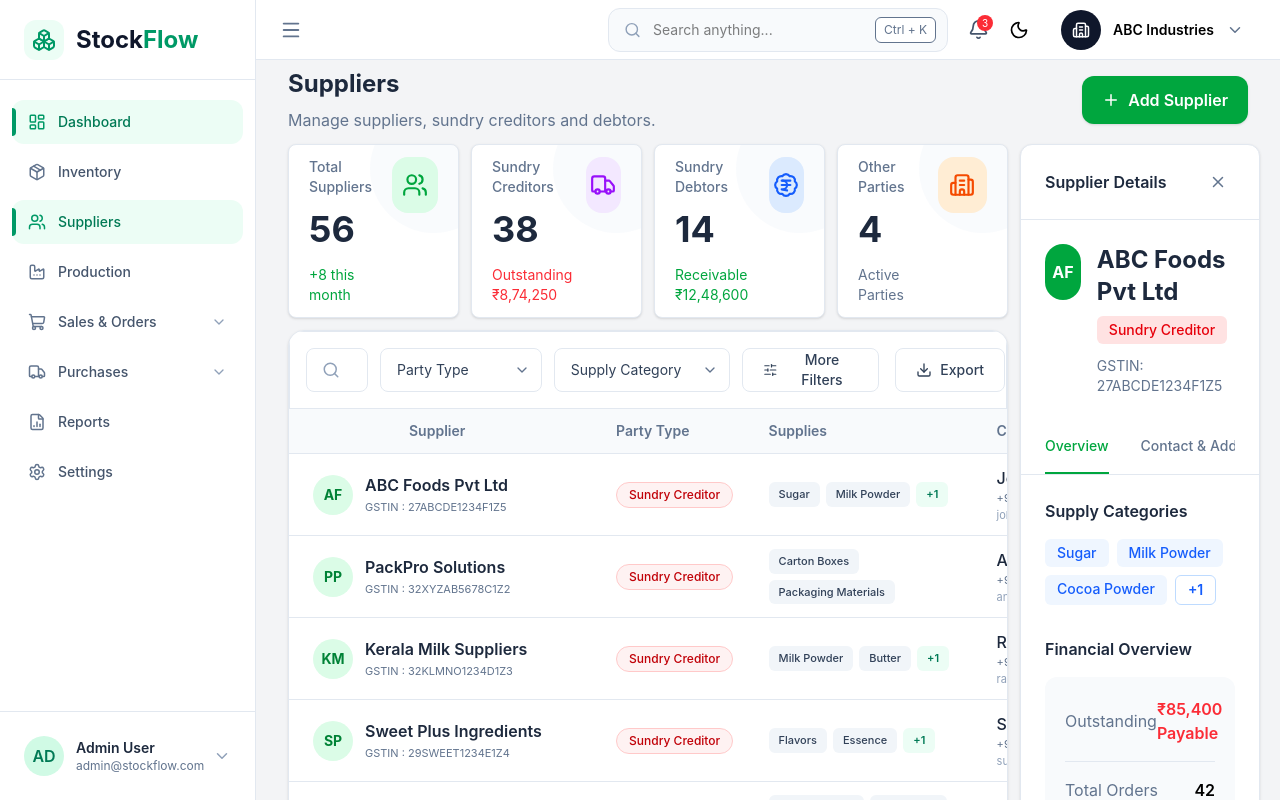
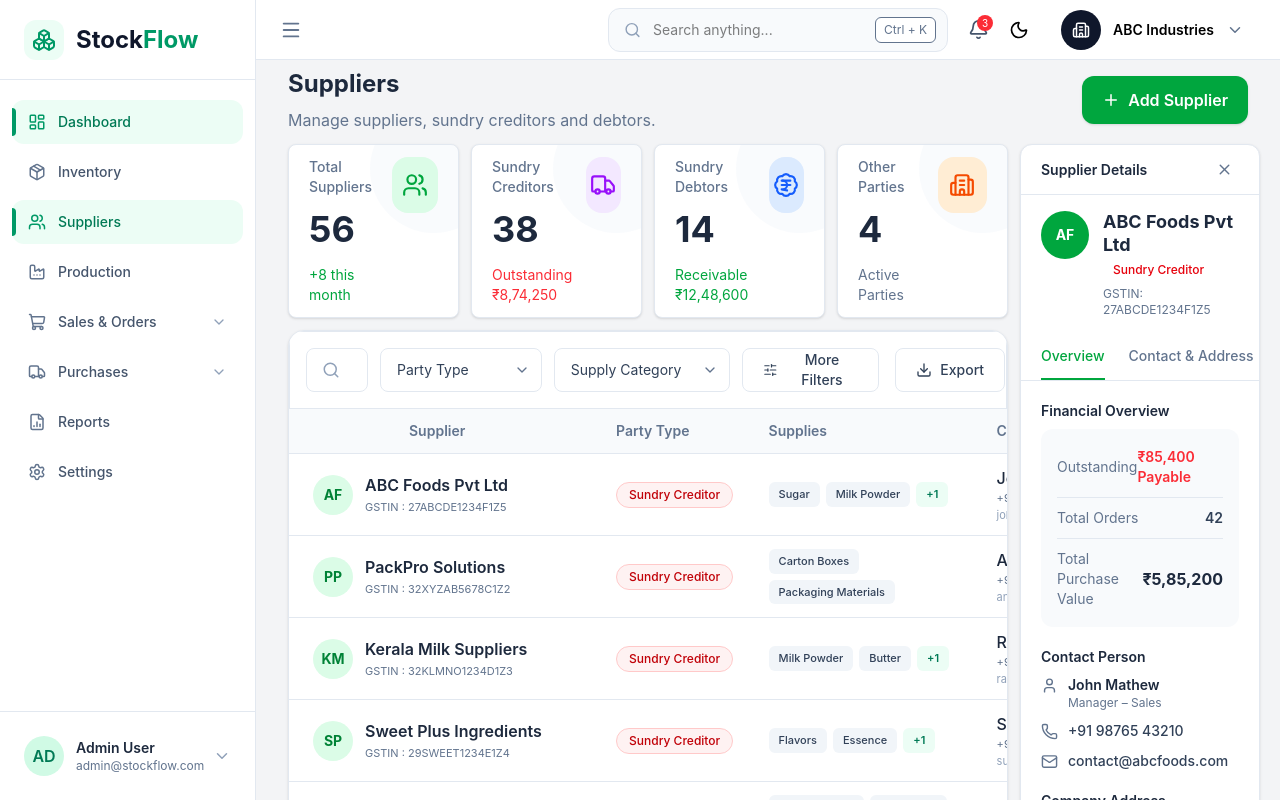
Before and after one commit to AljasMuthukadan/stockflow, a React (Vite) app in the folder client/: page /dashboard/suppliers in a window 1280 px wide. Built offline with nearby package versions, Linux system fonts and the light colour scheme.

Commit message:
supplier ui fixed

```diff
--- a/client/src/components/suppliers/SupplierProfile.jsx
+++ b/client/src/components/suppliers/SupplierProfile.jsx
@@ -82,52 +82,53 @@ export default function SupplierProfile() {
   ];
 
   return (
-    <div className="w-full overflow-hidden rounded-xl  border border-slate-200 bg-white shadow-sm">
+    <div className="w-full overflow-hidden mb-3 rounded-xl border border-slate-200 bg-white shadow-sm">
+
       {/* Header */}
-
-      <div className="flex items-center justify-between border-b border-slate-200 px-6 py-5">
-        <h2 className="text-md font-semibold text-slate-800">
+      <div className="flex items-center justify-between border-b border-slate-200 px-5 py-2.5">
+        <h2 className="text-sm font-semibold text-slate-800">
           Supplier Details
         </h2>
 
-        <button className="rounded-lg p-2 text-slate-500 transition hover:bg-slate-100">
-          <X size={18} />
+        <button className="rounded-lg p-1.5 text-slate-500 transition hover:bg-slate-100">
+          <X size={17} />
         </button>
       </div>
 
-      {/* Supplier */}
+      {/* Supplier Header */}
+      <div className="px-5 py-4">
+        <div className="flex items-start gap-3.5">
 
-      <div className="px-6 py-6">
-        <div className="flex items-start gap-4">
-          <div className="flex h-14 w-14 items-center justify-center rounded-full bg-green-600 text-md font-bold text-white">
+          <div className="flex h-12 w-12 shrink-0 items-center justify-center rounded-full bg-green-600 text-sm font-bold text-white">
             {supplier.avatar}
           </div>
 
-          <div>
-            <h3 className="text-2xl font-bold text-slate-800">
+          <div className="min-w-0">
+            <h3 className="text-lg font-bold leading-tight text-slate-800">
               {supplier.company}
             </h3>
 
-            <span className="mt-2 inline-flex rounded-md bg-red-100 px-3 py-1 text-sm font-medium text-red-600">
+            <span className="mt-1 inline-flex rounded-md px-2.5 py-0.5 text-xs font-medium text-red-600">
               {supplier.partyType}
             </span>
 
-            <p className="mt-3 text-sm text-slate-500">
+            <p className="mt-1.5 text-xs text-slate-500">
               GSTIN: {supplier.gst}
             </p>
           </div>
+
         </div>
       </div>
 
       {/* Tabs */}
+      <div className="border-b border-slate-200 px-5">
+        <div className="flex gap-6">
 
-      <div className="border-b border-slate-200 px-6">
-        <div className="flex gap-8 overflow-x-auto">
           {tabs.map((tab) => (
             <button
               key={tab.id}
               onClick={() => setActiveTab(tab.id)}
-              className={`border-b-2 py-4 text-sm font-medium whitespace-nowrap transition ${
+              className={`border-b-2 py-3 text-sm font-medium whitespace-nowrap transition ${
                 activeTab === tab.id
                   ? "border-green-600 text-green-600"
                   : "border-transparent text-slate-500 hover:text-slate-700"
@@ -136,116 +137,104 @@ export default function SupplierProfile() {
               {tab.label}
             </button>
           ))}
+
         </div>
       </div>
 
-      <div className="p-6">
+      {/* Content */}
+      <div className="p-5">
+
         {/* ========================= */}
         {/* OVERVIEW TAB */}
         {/* ========================= */}
 
         {activeTab === "overview" && (
-          <div className="space-y-8">
-
-            {/* Categories */}
-
-            <section>
-              <h4 className="mb-4 font-semibold text-slate-800">
-                Supply Categories
-              </h4>
-
-              <div className="flex flex-wrap gap-2">
-                {supplier.categories.map((item) => (
-                  <span
-                    key={item}
-                    className="rounded-md bg-blue-50 px-3 py-1 text-sm font-medium text-blue-600"
-                  >
-                    {item}
-                  </span>
-                ))}
-
-                <span className="rounded-md border border-blue-200 px-3 py-1 text-sm font-semibold text-blue-600">
-                  +1
-                </span>
-              </div>
-            </section>
+          <div className="space-y-5">
 
             {/* Financial */}
-
             <section>
-              <h4 className="mb-4 font-semibold text-slate-800">
+              <h4 className="mb-2 text-sm font-semibold text-slate-800">
                 Financial Overview
               </h4>
 
-              <div className="rounded-xl bg-slate-50 p-5">
+              <div className="rounded-xl bg-slate-50 px-4 py-2">
 
-                <div className="flex items-center justify-between border-b border-slate-200 pb-4">
-                  <span className="text-slate-500">
+                <div className="flex items-center justify-between border-b border-slate-200 py-2.5">
+                  <span className="text-sm text-slate-500">
                     Outstanding
                   </span>
 
-                  <span className="font-semibold text-red-500">
+                  <span className="text-sm font-semibold text-red-500">
                     {supplier.outstanding} {supplier.outstandingType}
                   </span>
                 </div>
 
-                <div className="flex items-center justify-between border-b border-slate-200 py-4">
-                  <span className="text-slate-500">
+                <div className="flex items-center justify-between border-b border-slate-200 py-2.5">
+                  <span className="text-sm text-slate-500">
                     Total Orders
                   </span>
 
-                  <span className="font-semibold">
+                  <span className="text-sm font-semibold text-slate-700">
                     {supplier.totalOrders}
                   </span>
                 </div>
 
-                <div className="flex items-center justify-between pt-4">
-                  <span className="text-slate-500">
+                <div className="flex items-center justify-between py-2.5">
+                  <span className="text-sm text-slate-500">
                     Total Purchase Value
                   </span>
 
-                  <span className="text-lg font-bold text-slate-800">
+                  <span className="text-base font-bold text-slate-800">
                     {supplier.totalPurchase}
                   </span>
                 </div>
 
               </div>
             </section>
-                        {/* Contact Person */}
 
+            {/* Contact Person */}
             <section>
-              <h4 className="mb-4 font-semibold text-slate-800">
+              <h4 className="mb-2 text-sm font-semibold text-slate-800">
                 Contact Person
               </h4>
 
-              <div className="space-y-5">
+              <div className="space-y-2.5">
 
-                <div className="flex items-start gap-3">
-                  <User size={18} className="mt-1 text-slate-500" />
+                <div className="flex items-start gap-2.5">
+                  <User
+                    size={17}
+                    className="mt-0.5 shrink-0 text-slate-500"
+                  />
 
                   <div>
-                    <h5 className="font-semibold text-slate-800">
+                    <h5 className="text-sm font-semibold text-slate-800">
                       {supplier.contact.name}
                     </h5>
 
-                    <p className="text-sm text-slate-500">
+                    <p className="text-xs text-slate-500">
                       {supplier.contact.designation}
                     </p>
                   </div>
                 </div>
 
-                <div className="flex items-center gap-3">
-                  <Phone size={18} className="text-slate-500" />
+                <div className="flex items-center gap-2.5">
+                  <Phone
+                    size={17}
+                    className="shrink-0 text-slate-500"
+                  />
 
-                  <span className="font-medium text-slate-700">
+                  <span className="text-sm font-medium text-slate-700">
                     {supplier.contact.phone}
                   </span>
                 </div>
 
-                <div className="flex items-center gap-3">
-                  <Mail size={18} className="text-slate-500" />
+                <div className="flex items-center gap-2.5">
+                  <Mail
+                    size={17}
+                    className="shrink-0 text-slate-500"
+                  />
 
-                  <span className="font-medium text-slate-700">
+                  <span className="break-all text-sm font-medium text-slate-700">
                     {supplier.contact.email}
                   </span>
                 </div>
@@ -254,24 +243,30 @@ export default function SupplierProfile() {
             </section>
 
             {/* Company Address */}
-
             <section>
-              <h4 className="mb-4 font-semibold text-slate-800">
+              <h4 className="mb-2 text-sm font-semibold text-slate-800">
                 Company Address
               </h4>
 
-              <div className="flex items-start gap-3">
-                <MapPin size={18} className="mt-1 text-slate-500" />
+              <div className="flex items-start gap-2.5">
 
-                <div>
-                  <h5 className="font-semibold text-slate-800">
+                <MapPin
+                  size={17}
+                  className="mt-0.5 shrink-0 text-slate-500"
+                />
+
+                <div className="min-w-0">
+
+                  <h5 className="text-sm font-semibold text-slate-800">
                     {supplier.address.company}
                   </h5>
 
-                  <p className="mt-1 whitespace-pre-line text-slate-600">
+                  <p className="mt-1 whitespace-pre-line text-sm leading-5 text-slate-600">
                     {supplier.address.address}
                   </p>
+
                 </div>
+
               </div>
             </section>
 
@@ -283,57 +278,79 @@ export default function SupplierProfile() {
         {/* ====================== */}
 
         {activeTab === "contact" && (
-          <div className="space-y-8">
+          <div className="space-y-6">
 
             <div>
-              <h4 className="mb-5 text-lg font-semibold">
+              <h4 className="mb-3 text-base font-semibold text-slate-800">
                 Contact Information
               </h4>
 
-              <div className="space-y-5">
+              <div className="space-y-3">
 
-                <div className="flex items-center gap-3">
-                  <User size={18} className="text-slate-500" />
+                <div className="flex items-center gap-2.5">
+                  <User
+                    size={17}
+                    className="shrink-0 text-slate-500"
+                  />
+
                   <div>
-                    <p className="font-semibold">
+                    <p className="text-sm font-semibold text-slate-800">
                       {supplier.contact.name}
                     </p>
-                    <p className="text-sm text-slate-500">
+
+                    <p className="text-xs text-slate-500">
                       {supplier.contact.designation}
                     </p>
                   </div>
                 </div>
 
-                <div className="flex items-center gap-3">
-                  <Phone size={18} className="text-slate-500" />
-                  <span>{supplier.contact.phone}</span>
+                <div className="flex items-center gap-2.5">
+                  <Phone
+                    size={17}
+                    className="shrink-0 text-slate-500"
+                  />
+
+                  <span className="text-sm text-slate-700">
+                    {supplier.contact.phone}
+                  </span>
                 </div>
 
-                <div className="flex items-center gap-3">
-                  <Mail size={18} className="text-slate-500" />
-                  <span>{supplier.contact.email}</span>
+                <div className="flex items-center gap-2.5">
+                  <Mail
+                    size={17}
+                    className="shrink-0 text-slate-500"
+                  />
+
+                  <span className="break-all text-sm text-slate-700">
+                    {supplier.contact.email}
+                  </span>
                 </div>
 
               </div>
             </div>
 
             <div>
-              <h4 className="mb-5 text-lg font-semibold">
+              <h4 className="mb-3 text-base font-semibold text-slate-800">
                 Address
               </h4>
 
-              <div className="flex items-start gap-3">
-                <MapPin size={18} className="mt-1 text-slate-500" />
+              <div className="flex items-start gap-2.5">
+
+                <MapPin
+                  size={17}
+                  className="mt-0.5 shrink-0 text-slate-500"
+                />
 
                 <div>
-                  <p className="font-semibold">
+                  <p className="text-sm font-semibold text-slate-800">
                     {supplier.address.company}
                   </p>
 
-                  <p className="mt-2 whitespace-pre-line text-slate-600">
+                  <p className="mt-1 whitespace-pre-line text-sm leading-5 text-slate-600">
                     {supplier.address.address}
                   </p>
                 </div>
+
               </div>
             </div>
 
@@ -345,26 +362,28 @@ export default function SupplierProfile() {
         {/* ====================== */}
 
         {activeTab === "documents" && (
-          <div className="space-y-4">
+          <div className="space-y-2.5">
 
             {supplier.documents.map((doc) => (
               <div
                 key={doc.name}
-                className="flex items-center justify-between rounded-lg border border-slate-200 p-4"
+                className="flex items-center justify-between gap-3 rounded-lg border border-slate-200 px-3.5 py-2.5"
               >
-                <div>
-                  <p className="font-medium text-slate-800">
+
+                <div className="min-w-0">
+                  <p className="truncate text-sm font-medium text-slate-800">
                     {doc.name}
                   </p>
 
-                  <p className="text-sm text-slate-500">
+                  <p className="mt-0.5 text-xs text-slate-500">
                     {doc.size}
                   </p>
                 </div>
 
-                <button className="rounded-md bg-slate-100 px-4 py-2 text-sm font-medium hover:bg-slate-200">
+                <button className="shrink-0 rounded-md bg-slate-100 px-3 py-1.5 text-xs font-medium text-slate-700 transition hover:bg-slate-200">
                   View
                 </button>
+
               </div>
             ))}
 
@@ -376,24 +395,23 @@ export default function SupplierProfile() {
         {/* ====================== */}
 
         {activeTab === "notes" && (
-          <div className="rounded-xl bg-slate-50 p-5">
-            <p className="leading-7 text-slate-600">
+          <div className="rounded-xl bg-slate-50 p-4">
+            <p className="text-sm leading-6 text-slate-600">
               {supplier.notes}
             </p>
           </div>
         )}
 
         {/* Bottom Buttons */}
+        <div className="mt-5 space-y-2.5 border-t border-slate-200 pt-4">
 
-        <div className="mt-8 space-y-3 border-t border-slate-200 pt-6">
-
-          <button className="flex w-full items-center justify-center gap-2 rounded-lg bg-green-600 py-3 font-medium text-white transition hover:bg-green-700">
+          <button className="flex w-full items-center justify-center gap-2 rounded-lg bg-green-600 py-2.5 text-sm font-medium text-white transition hover:bg-green-700">
             View Full Profile
-            <ArrowRight size={18} />
+            <ArrowRight size={16} />
           </button>
 
-          <button className="flex w-full items-center justify-center gap-2 rounded-lg border border-slate-200 bg-white py-3 font-medium text-slate-700 transition hover:bg-slate-50">
-            <ShoppingCart size={18} />
+          <button className="flex w-full items-center justify-center gap-2 rounded-lg border border-slate-200 bg-white py-2.5 text-sm font-medium text-slate-700 transition hover:bg-slate-50">
+            <ShoppingCart size={16} />
             New Purchase Order
           </button>
 
--- a/client/src/components/suppliers/SupplierTable.jsx
+++ b/client/src/components/suppliers/SupplierTable.jsx
@@ -100,6 +100,7 @@ const SupplierTable = () => {
         border-slate-200
         bg-white
         shadow-sm
+        mb-3
       "
     >
 
```
